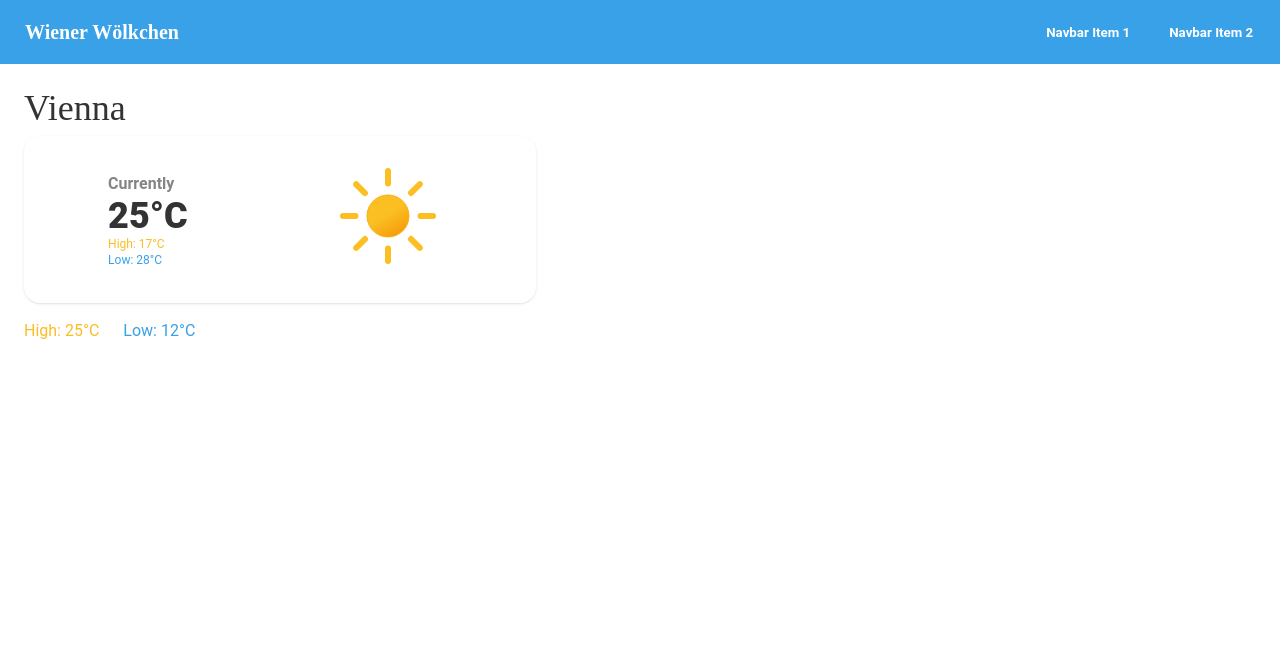
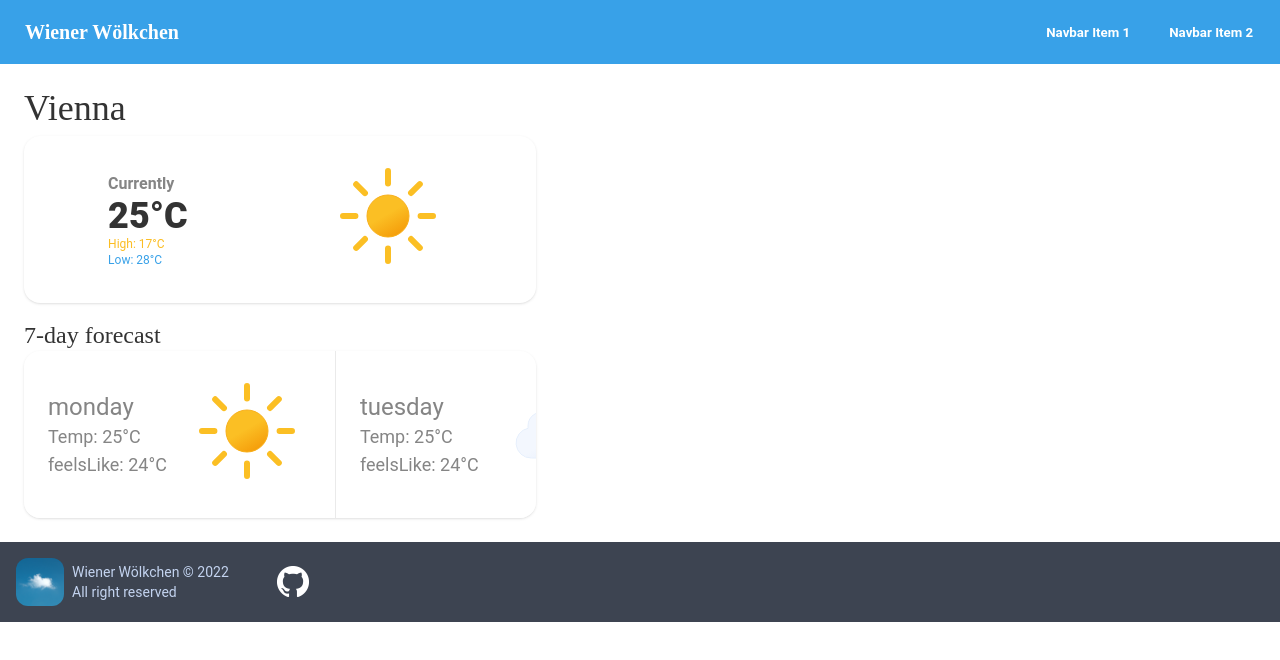
Before and after one commit to Fo00oX/Hera, a Svelte app: page / in a window 1280 px wide. Shown: the top 660 px of the page. Built offline with nearby package versions, Linux system fonts and the light colour scheme.

Commit message:
add 7-day forecast

```diff
--- a/src/App.svelte
+++ b/src/App.svelte
@@ -1,20 +1,21 @@
 <script lang='ts'>
   import Drawer from './lib/Drawer.svelte';
-  import Footer from './lib/Footer.svelte';
   import CurrentWeatherCard from './lib/CurrentWeatherCard.svelte';
   import { currentWeatherData } from './store.ts';
-  import DailyWeatherCard from './lib/DailyWeatherCard.svelte';
+  import WeeklyWeatherCards from './lib/WeeklyWeatherCards.svelte';
+
+  const location = 'Vienna';
 </script>
 
 <Drawer>
-  <main class='min-h-full p-6'>
+  <main class='p-6'>
     <section class='flex flex-col space-y-4'>
       <article>
-        <h1 class='text-4xl mb-2'>{currentWeatherData("Vienna").location}</h1>
+        <h1 class='text-4xl mb-2'>{currentWeatherData(location).name}</h1>
         <CurrentWeatherCard />
       </article>
       <article>
-        <DailyWeatherCard />
+        <WeeklyWeatherCards location={location} />
       </article>
     </section>
   </main>
--- a/src/index.css
+++ b/src/index.css
@@ -12,3 +12,9 @@ h1 {
     font-style: normal;
     font-weight: 500;
 }
+
+h2 {
+    font-family: charlemagne-std, serif;
+    font-style: normal;
+    font-weight: 500;
+}
--- a/src/lib/DailyWeatherCard.svelte
+++ /dev/null
@@ -1,12 +0,0 @@
-<script>
-  import { inCelsius } from '../util/metrics.ts';
-</script>
-
-<div class='flex space-x-6 '>
-  <div class='text-warning'>
-    High: {inCelsius(25)}
-  </div>
-  <div class='text-primary'>
-    Low: {inCelsius(12)}
-  </div>
-</div>
--- /dev/null
+++ b/src/lib/WeatherCard.svelte
@@ -0,0 +1,27 @@
+<script>
+  import { inCelsius } from '../util/metrics.ts';
+
+  export let weekday;
+  export let name;
+  export let temperature;
+  export let feelsLike;
+  export let humidity;
+  export let windSpeed;
+  export let condition;
+
+</script>
+
+<div class='stat flex justify-around items-center w-full max-w-lg'>
+  <div>
+    <div class='stat-title text-2xl'>{weekday}</div>
+    <div class='text-lg stat-desc'>Temp: {inCelsius(temperature)}</div>
+    <div class='text-lg stat-desc'>feelsLike: {inCelsius(feelsLike)}</div>
+  </div>
+  <div class='stat-figure text-secondary'>
+    <div class='avatar'>
+      <div class='w-32 rounded-full'>
+        <img src='weather/{condition}.svg' />
+      </div>
+    </div>
+  </div>
+</div>
--- /dev/null
+++ b/src/lib/WeeklyWeatherCards.svelte
@@ -0,0 +1,16 @@
+<script>
+  import { inCelsius } from '../util/metrics.ts';
+  import { weeklyWeatherForecast } from '../store.ts';
+  import WeatherCard from './WeatherCard.svelte';
+
+  export let location;
+
+  const weeklyForecast = weeklyWeatherForecast(location);
+</script>
+
+<h2 class='text-2xl'>7-day forecast</h2>
+<div class='w-full max-w-lg lg:max-w-unset max-w-full stats shadow stats-vertical lg:stats-horizontal'>
+  {#each weeklyForecast as dailyWeatherForecast}
+    <WeatherCard {...dailyWeatherForecast} />
+  {/each}
+</div>
--- a/src/store.ts
+++ b/src/store.ts
@@ -4,81 +4,77 @@ export const dailyTemperatureForecast = () => {
 
 export const currentWeatherData = (location: string) => {
   if (location === 'Vienna') {
-    return { location: location, temperature: 25, feelsLike: 24, humidity: 0.25, windSpeed: 34, condition: 'sunny' };
+    return { name: location, temperature: 25, feelsLike: 24, humidity: 0.25, windSpeed: 34, condition: 'sunny' };
   }
   return {};
 };
 export const weeklyWeatherForecast = (location: string) => {
   if (location === 'Vienna') {
-    return {
-      dateRange: {
-        start: "01.05.2022",
-        end: "07.05.2022",
-      },
-      0: {
+    return [
+      {
         weekday: 'monday',
-        location: location,
+        name: location,
         temperature: 25,
         feelsLike: 24,
         humidity: 0.25,
         windSpeed: 34,
-        condition: 'sunny',
+        condition: 'clear-day',
       },
-      1: {
+      {
         weekday: 'tuesday',
-        location: location,
+        name: location,
         temperature: 25,
         feelsLike: 24,
         humidity: 0.25,
         windSpeed: 34,
-        condition: 'sunny',
+        condition: 'overcast',
       },
-      2: {
+      {
         weekday: 'wednesday',
-        location: location,
+        name: location,
         temperature: 25,
         feelsLike: 24,
         humidity: 0.25,
         windSpeed: 34,
-        condition: 'sunny',
+        condition: 'overcast',
       },
-      3: {
-        weekday: 'thurday',
-        location: location,
+      {
+        weekday: 'thursday',
+        name: location,
         temperature: 25,
         feelsLike: 24,
         humidity: 0.25,
         windSpeed: 34,
-        condition: 'sunny',
+        condition: 'cloudy',
       },
-      4: {
+      {
         weekday: 'friday',
-        location: location,
+        name: location,
         temperature: 25,
         feelsLike: 24,
         humidity: 0.25,
         windSpeed: 34,
-        condition: 'sunny',
+        condition: 'cloudy',
       },
-      5: {
+      {
         weekday: 'saturday',
-        location: location,
+        name: location,
         temperature: 25,
         feelsLike: 24,
         humidity: 0.25,
         windSpeed: 34,
-        condition: 'sunny',
+        condition: 'overcast-day',
       },
-      6: {
+      {
         weekday: 'sunday',
-        location: location,
+        name: location,
         temperature: 25,
         feelsLike: 24,
         humidity: 0.25,
         windSpeed: 34,
-        condition: 'sunny',
+        condition: 'clear-day',
       },
-    };
+    ];
   }
-  return {};
+  return [];
 };
```
